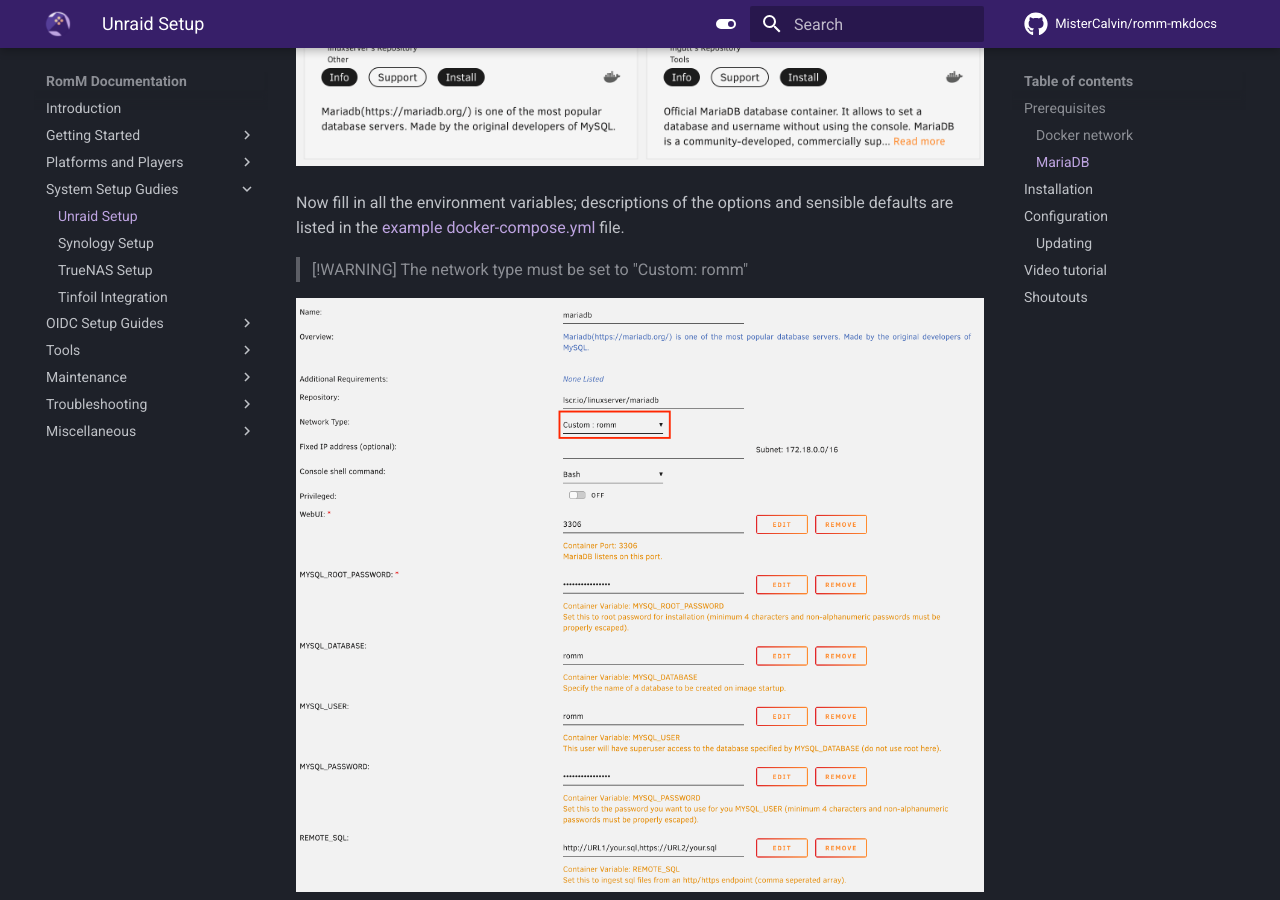
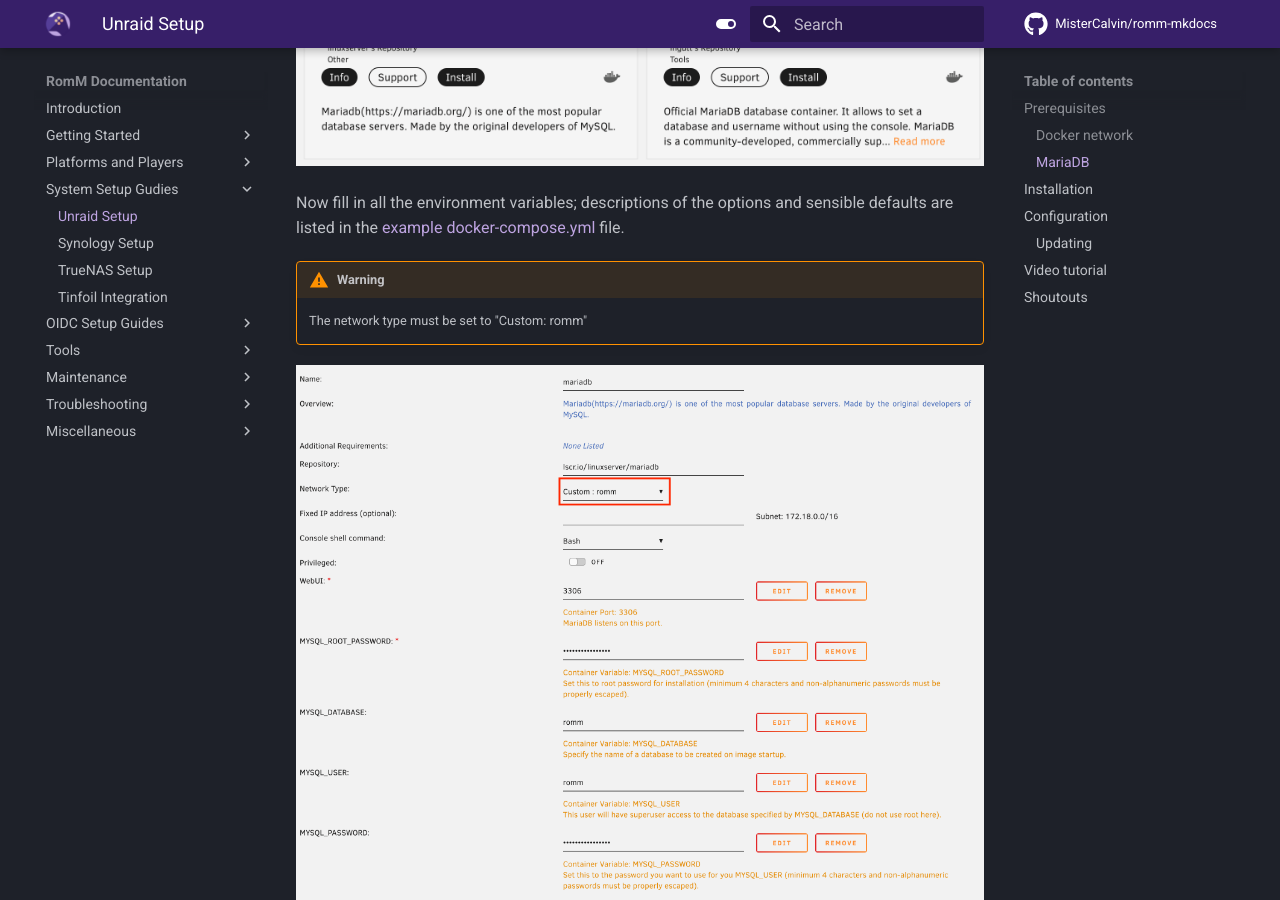
Before and after one commit to MisterCalvin/romm-mkdocs, an MkDocs documentation site: the page built from docs/system-setup/unraid.md, in a window 1280 px wide and 900 px high, scrolled down 881 px. Built offline with MkDocs 1.6.1 and Material for MkDocs 9.7.7, drawn with Linux system fonts in a browser that asks for light colours; comment, search, counter and statistics services are not loaded.

```diff
--- a/docs/system-setup/unraid.md
+++ b/docs/system-setup/unraid.md
@@ -19,8 +19,8 @@ MariaDB is required to run RomM, so install it from the plugin registry. Only th
 
 Now fill in all the environment variables; descriptions of the options and sensible defaults are listed in the [example docker-compose.yml](https://github.com/rommapp/romm/blob/release/examples/docker-compose.example.yml) file.
 
-> [!WARNING]
-> The network type must be set to "Custom: romm"
+!!! warning
+    The network type must be set to "Custom: romm"
 
 ![mariadb environment variables](../assets/images/unraid/mariadb-env-vars.png)
 
```
